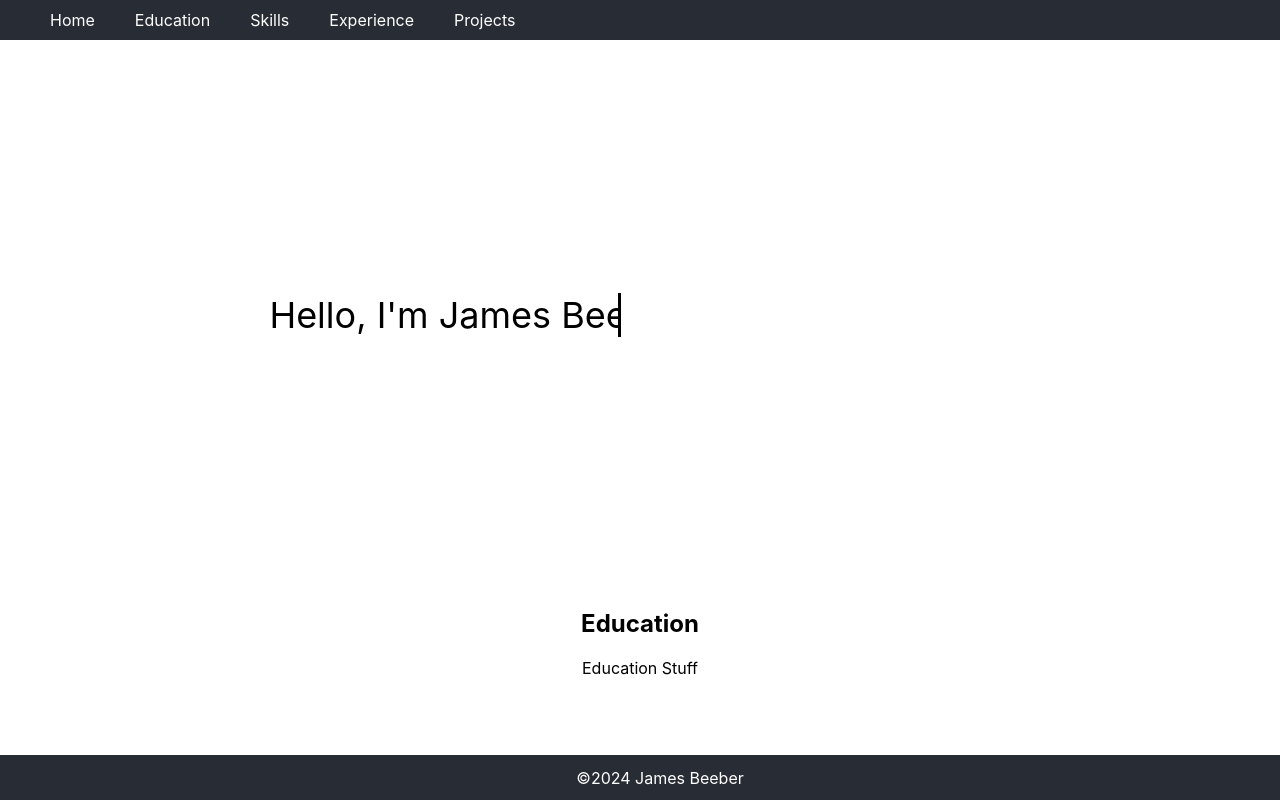
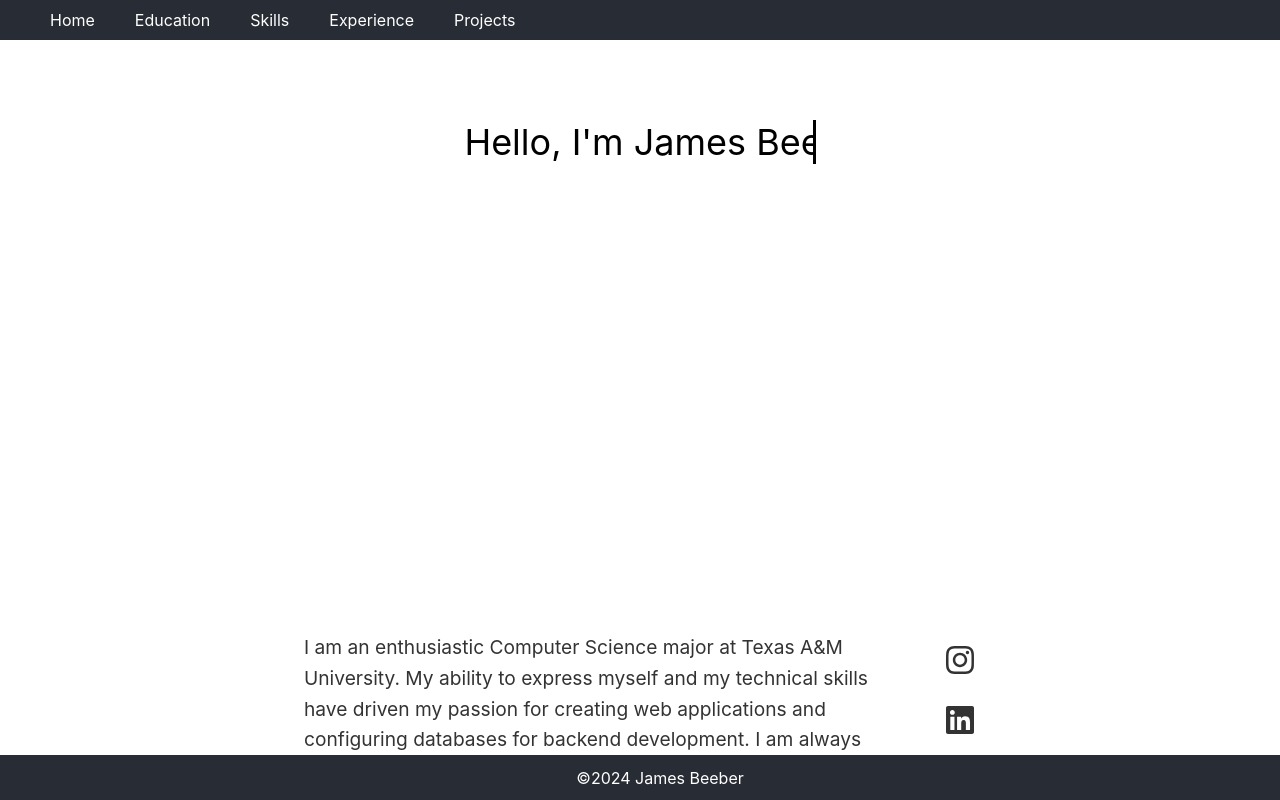
Before and after one commit to jhbeeber/jhbeeber.github.io, a React (Create React App) app in the folder website/: page / in a window 1280 px wide. Both pictures are taken after a click on the button "Explore my profile". Shown: the top 800 px of the page. Built offline with nearby package versions, Linux system fonts and the light colour scheme.

Commit message:
Added description and social medial buttons

```diff
--- a/website/src/App.css
+++ b/website/src/App.css
@@ -58,6 +58,7 @@ section {
   align-items: center;
   justify-content: center;
   margin: 100px 0;
+  flex-direction: column;
 }
 
 .memoji-container {
@@ -69,6 +70,8 @@ section {
   animation: fadeIn 1s forwards;
   animation-delay: 3.5s;
   margin-left: 40px;
+  margin-bottom: 20px;
+  margin-top: 20px;
 }
 
 .memoji {
@@ -147,3 +150,37 @@ footer {
 .explore-button:hover {
   background-color: #3c4048;
 }
+
+.intro-container {
+  display: flex;
+  align-items: center;
+  justify-content: center;
+  margin-top: 20px;
+}
+
+.intro-text {
+  font-size: 1.2em;
+  line-height: 1.6;
+  color: #333;
+  text-align: left;
+  max-width: 600px;
+  margin-right: 20px;
+}
+
+.social-buttons {
+  display: flex;
+  flex-direction: column;
+  align-items: center;
+  margin-left: 20px;
+}
+
+.social-button {
+  margin: 10px 0;
+  font-size: 2em;
+  color: #333;
+  transition: color 0.3s;
+}
+
+.social-button:hover {
+  color: #0073b1;
+}
--- a/website/src/App.js
+++ b/website/src/App.js
@@ -1,6 +1,7 @@
 import React, { useState } from 'react';
 import './App.css';
 import memoji from './memoji.png';
+import { FaInstagram, FaLinkedin, FaGithub } from 'react-icons/fa';
 
 function App() {
   const [showContent, setShowContent] = useState(false);
@@ -44,6 +45,24 @@ function App() {
               <div className="memoji-container">
                 <img src={memoji} alt="Memoji" className="memoji" />
               </div>
+              <div className="intro-container">
+                <div className="intro-text">
+                  <p>
+                    I am an enthusiastic Computer Science major at Texas A&M University. My ability to express myself and my technical skills have driven my passion for creating web applications and configuring databases for backend development. I am always excited to learn and build on my skills in new environments and with new people.
+                  </p>
+                </div>
+                <div className="social-buttons">
+                    <a href="https://www.instagram.com/james_beeber/" target="_blank" rel="noopener noreferrer" className="social-button">
+                      <FaInstagram />
+                    </a>
+                    <a href="https://www.linkedin.com/in/james-beeber" target="_blank" rel="noopener noreferrer" className="social-button">
+                      <FaLinkedin />
+                    </a>
+                    <a href="https://github.com/jhbeeber" target="_blank" rel="noopener noreferrer" className="social-button">
+                      <FaGithub />
+                    </a>
+                  </div>
+                </div>
             </section>
             <section id="education">
               <h2>Education</h2>
@@ -63,7 +82,7 @@ function App() {
             </section>
           </main>
           <footer>
-          <p>©2024 James Beeber</p>
+            <p>©2024 James Beeber</p>
           </footer>
         </div>
       )}
```
